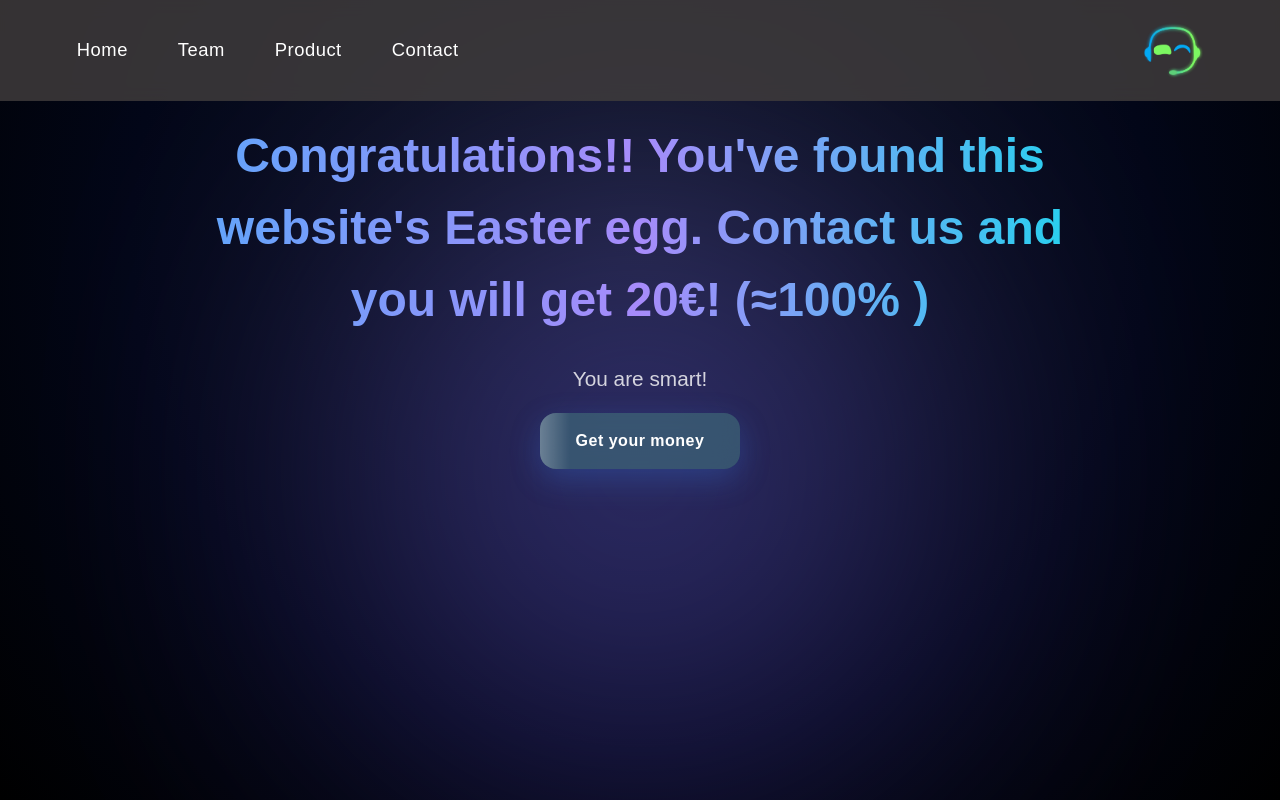
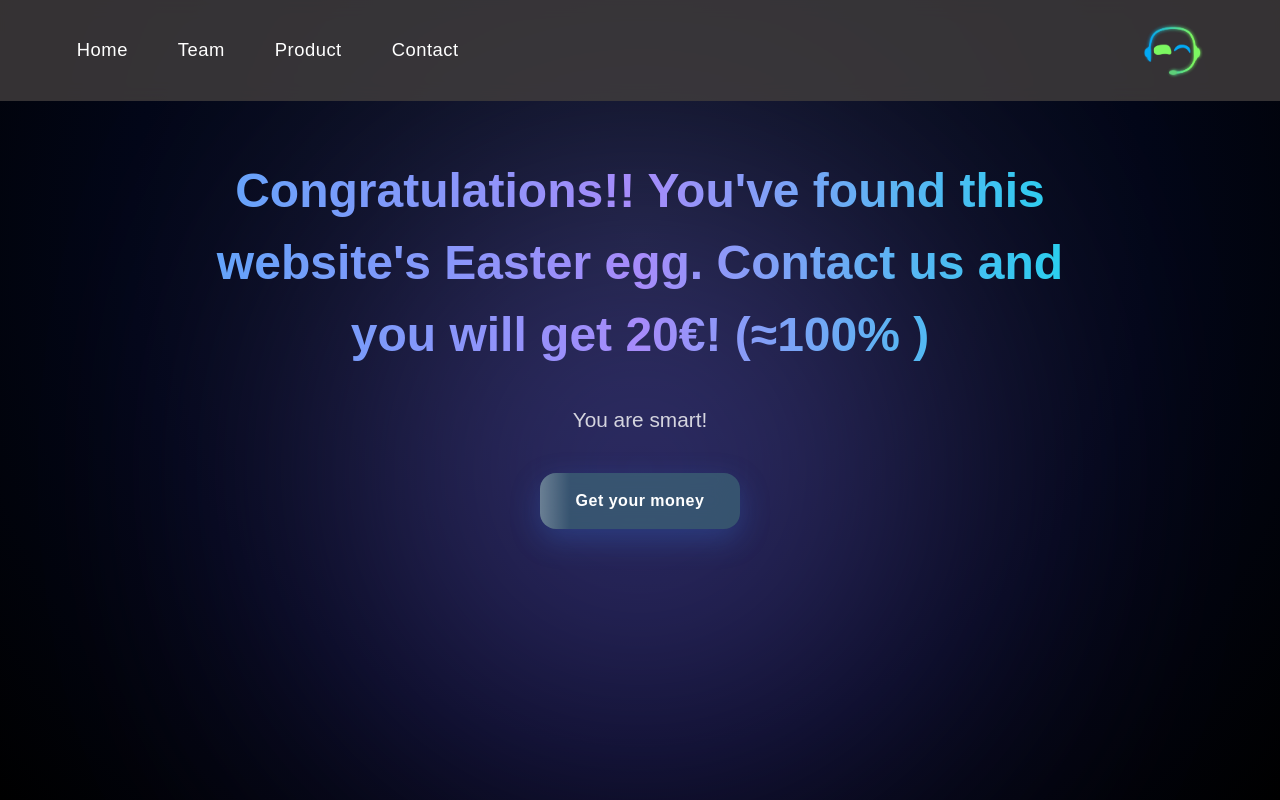
Before and after one commit to novadeinstar/nova-website, a Next.js app: page /fun/1 in a window 1280 px wide. Shown: the top 800 px of the page. Built offline with nearby package versions, Linux system fonts and the light colour scheme.

Commit message:
finishall

```diff
--- a/app/fun/1/page.tsx
+++ b/app/fun/1/page.tsx
@@ -52,12 +52,13 @@ export default function Datenschutz() {
         <h1
           style={{
             fontSize: "clamp(1rem, 7vw, 3rem)",
-            marginBottom: "24px",
+            marginBottom: "30px",
             background:
               "linear-gradient(90deg,#60a5fa,#a78bfa,#22d3ee)",
             WebkitBackgroundClip: "text",
             WebkitTextFillColor: "transparent",
             fontWeight: "bold",
+            marginTop: "35px",
           }}
         >
           Congratulations!! You've found this website's Easter egg. Contact us and you will get 20€! (≈100% )
@@ -68,7 +69,7 @@ export default function Datenschutz() {
             fontSize: "clamp(1rem, 2vw, 1.3rem)",
             opacity: 0.8,
             lineHeight: "1.8",
-            marginBottom:"16px",
+            marginBottom:"35px",
           }}
         >
           You are smart!
```
